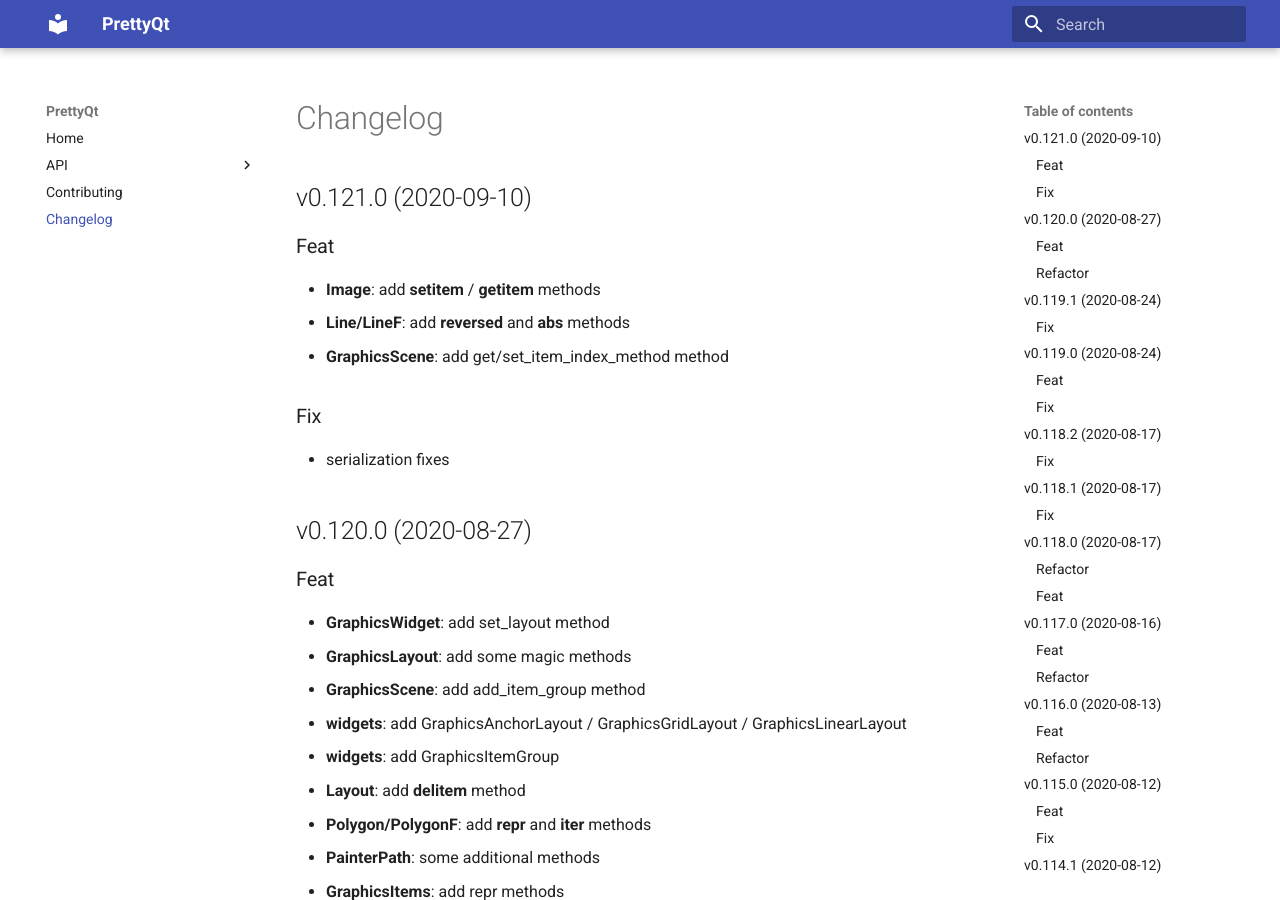
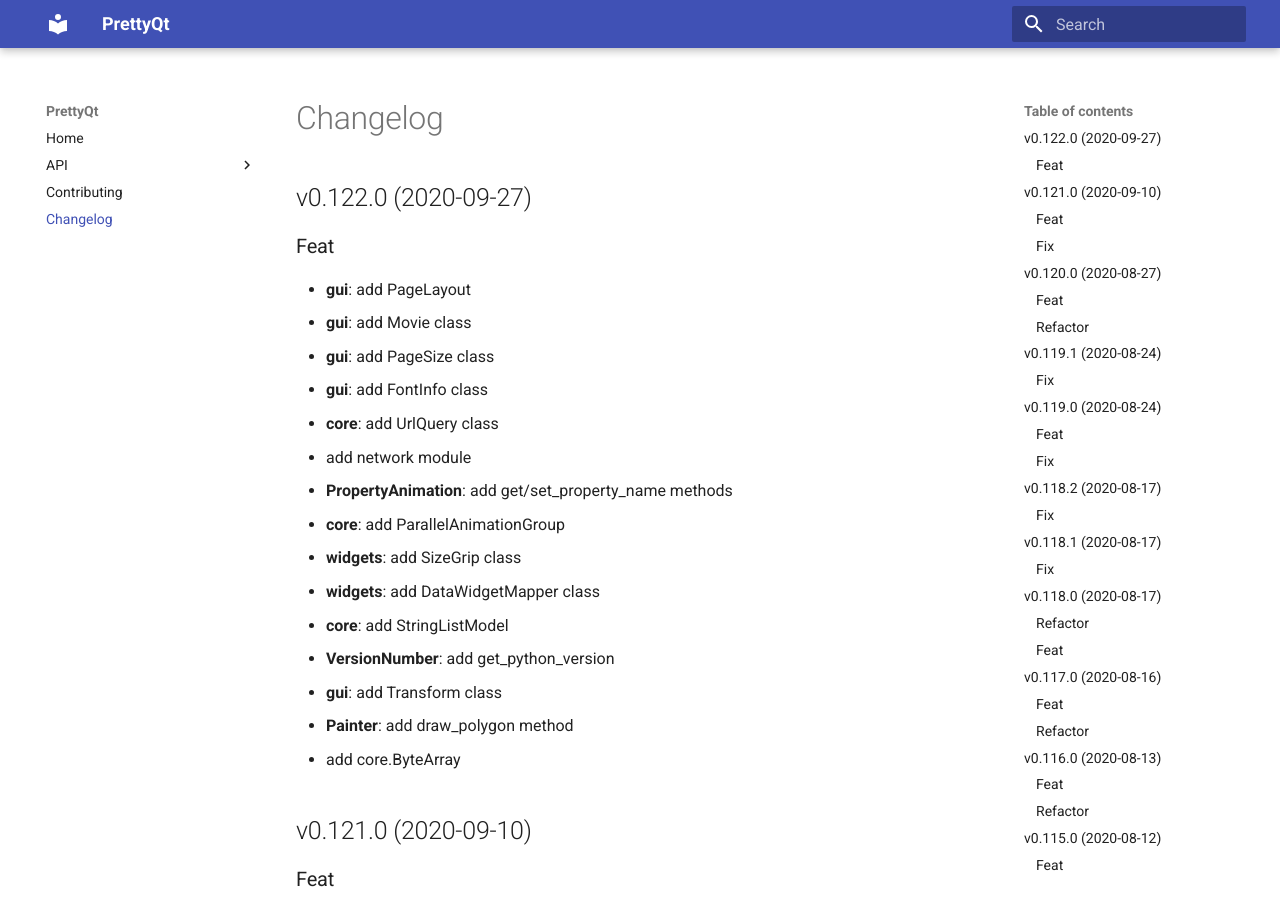
Before and after one commit to phil65/PrettyQt, an MkDocs documentation site: the page built from docs/changelog.md, in a window 1280 px wide and 900 px high. Built offline with MkDocs 1.6.1 and Material for MkDocs 9.7.7, drawn with Linux system fonts in a browser that asks for light colours.

Commit message:
bump: version 0.121.0 → 0.122.0

```diff
--- a/docs/changelog.md
+++ b/docs/changelog.md
@@ -1,3 +1,23 @@
+## v0.122.0 (2020-09-27)
+
+### Feat
+
+- **gui**: add PageLayout
+- **gui**: add Movie class
+- **gui**: add PageSize class
+- **gui**: add FontInfo class
+- **core**: add UrlQuery class
+- add network module
+- **PropertyAnimation**: add get/set_property_name methods
+- **core**: add ParallelAnimationGroup
+- **widgets**: add SizeGrip class
+- **widgets**: add DataWidgetMapper class
+- **core**: add StringListModel
+- **VersionNumber**: add get_python_version
+- **gui**: add Transform class
+- **Painter**: add draw_polygon method
+- add core.ByteArray
+
 ## v0.121.0 (2020-09-10)
 
 ### Feat
--- a/prettyqt/__init__.py
+++ b/prettyqt/__init__.py
@@ -4,7 +4,7 @@
 
 __author__ = """Philipp Temminghoff"""
 __email__ = "phil65@kodi.tv"
-__version__ = "0.121.0"
+__version__ = "0.122.0"
 
 
 def debug():
--- a/pyproject.toml
+++ b/pyproject.toml
@@ -1,6 +1,6 @@
 [tool.poetry]
 name = "PrettyQt"
-version = "0.121.0"
+version = "0.122.0"
 description = "A pythonic layer on top of qtpy"
 readme = 'docs/index.md'
 repository = "https://github.com/phil65/prettyqt"
@@ -130,7 +130,7 @@
 '''
 [tool.commitizen]
 name = "cz_conventional_commits"
-version = "0.121.0"
+version = "0.122.0"
 tag_format = "v$version"
 version_files = [
     "prettyqt/__init__.py:__version__",
--- a/setup.py
+++ b/setup.py
@@ -40,6 +40,6 @@
     packages=find_packages(),
     test_suite="tests",
     url="https://github.com/phil65/prettyqt",
-    version="0.121.0",
+    version="0.122.0",
     zip_safe=False,
 )
```
Also changed, not shown: CHANGELOG.md (+20 -0 lines).
